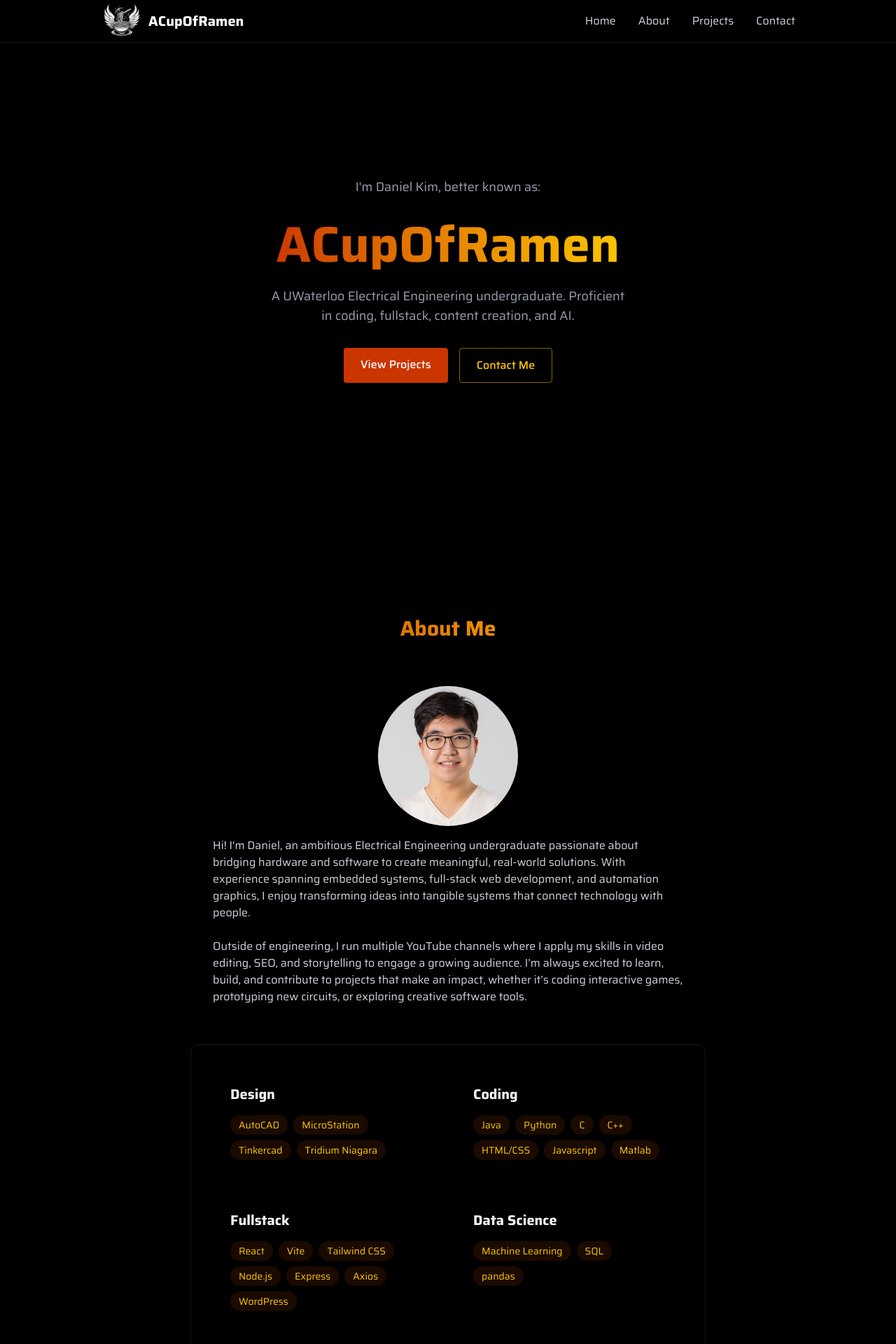
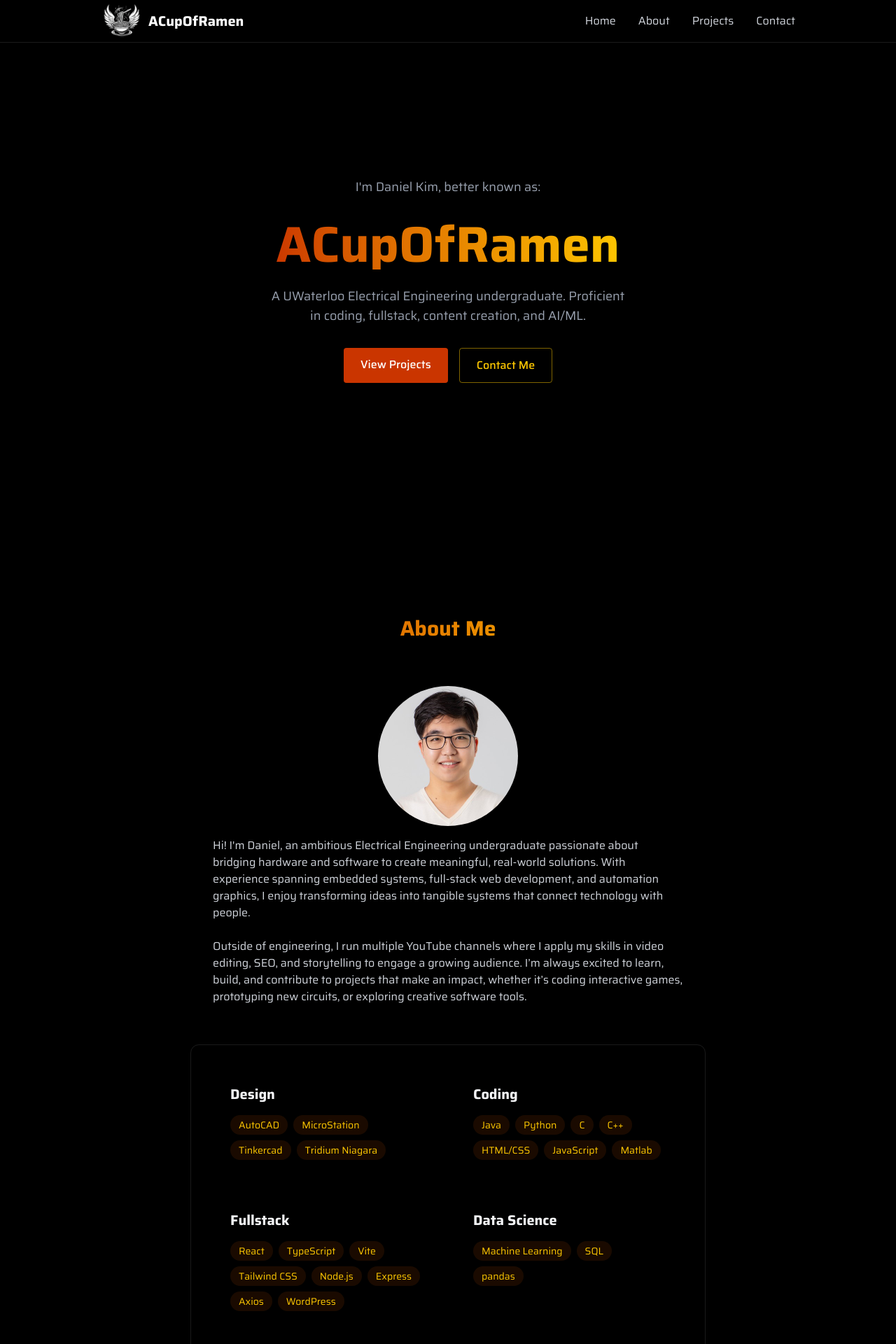
Before and after one commit to ACupOfRamenIsTasty/portfolio, a React (Vite) app: page / in a window 1280 px wide. Shown: the top 1920 px of the page at 70% size. Built offline with nearby package versions, Linux system fonts and the light colour scheme.

Commit message:
Updated resume details

```diff
--- a/src/components/sections/About.jsx
+++ b/src/components/sections/About.jsx
@@ -6,8 +6,8 @@ import coop3 from '../../assets/S25.png';
 
 const skills = {
     "Design": ["AutoCAD", "MicroStation", "Tinkercad", "Tridium Niagara"],
-    "Coding": ["Java", "Python", "C", "C++", "HTML/CSS", "Javascript", "Matlab"],
-    "Fullstack": ["React", "Vite", "Tailwind CSS", "Node.js", "Express", "Axios", "WordPress"],
+    "Coding": ["Java", "Python", "C", "C++", "HTML/CSS", "JavaScript", "Matlab"],
+    "Fullstack": ["React", "TypeScript", "Vite", "Tailwind CSS", "Node.js", "Express", "Axios", "WordPress"],
     "Data Science": ["Machine Learning", "SQL", "pandas"],
     "Content": ["Final Cut Pro X", "iMovie", "Adobe Creative Suite", "Canva"],
     "Circuits": ["Arduino", "Breadboard", "FPGAs", "PCBs", "STM32", "VHDL"],
@@ -111,7 +111,7 @@ export const About = () => {
                             <div className="flex flex-col md:flex-row md:justify-between md:items-start gap-4">
                                 <div className="md:w-3/4 space-y-2">
                                     <h4><strong>Graphics Designer</strong> - University of Waterloo (05/2025 - 08/2025)</h4>
-                                    <li>Designed graphics for 25 campus buildings with <u>Tridium Niagara 4, Javascript, and UI/UX</u> to improve ease of use and situational awareness for HVAC operators</li>
+                                    <li>Designed graphics for 25 campus buildings with <u>Tridium Niagara 4, JavaScript, and UI/UX</u> to improve ease of use and situational awareness for HVAC operators</li>
                                     <li>Authored onboarding documentation and video tutorials for future co-op students by applying knowledge of <u>air handling units, chillers, and heat exchangers</u>, reducing training time by 50%</li>
                                 </div>
                                 <a href="https://uwaterloo.ca/plant-operations/" target="_blank" rel="noopener noreferrer" className="md:w-1/4 block">
--- a/src/components/sections/Home.jsx
+++ b/src/components/sections/Home.jsx
@@ -18,7 +18,7 @@ export const Home = () => {
 
                     <p className="text-gray-400 text-lg mb-8 max-w-lg mx-auto">
                         A UWaterloo Electrical Engineering undergraduate.
-                        Proficient in coding, fullstack, content creation, and AI.
+                        Proficient in coding, fullstack, content creation, and AI/ML.
                     </p>
 
                     <div className="flex justify-center space-x-4">
```
